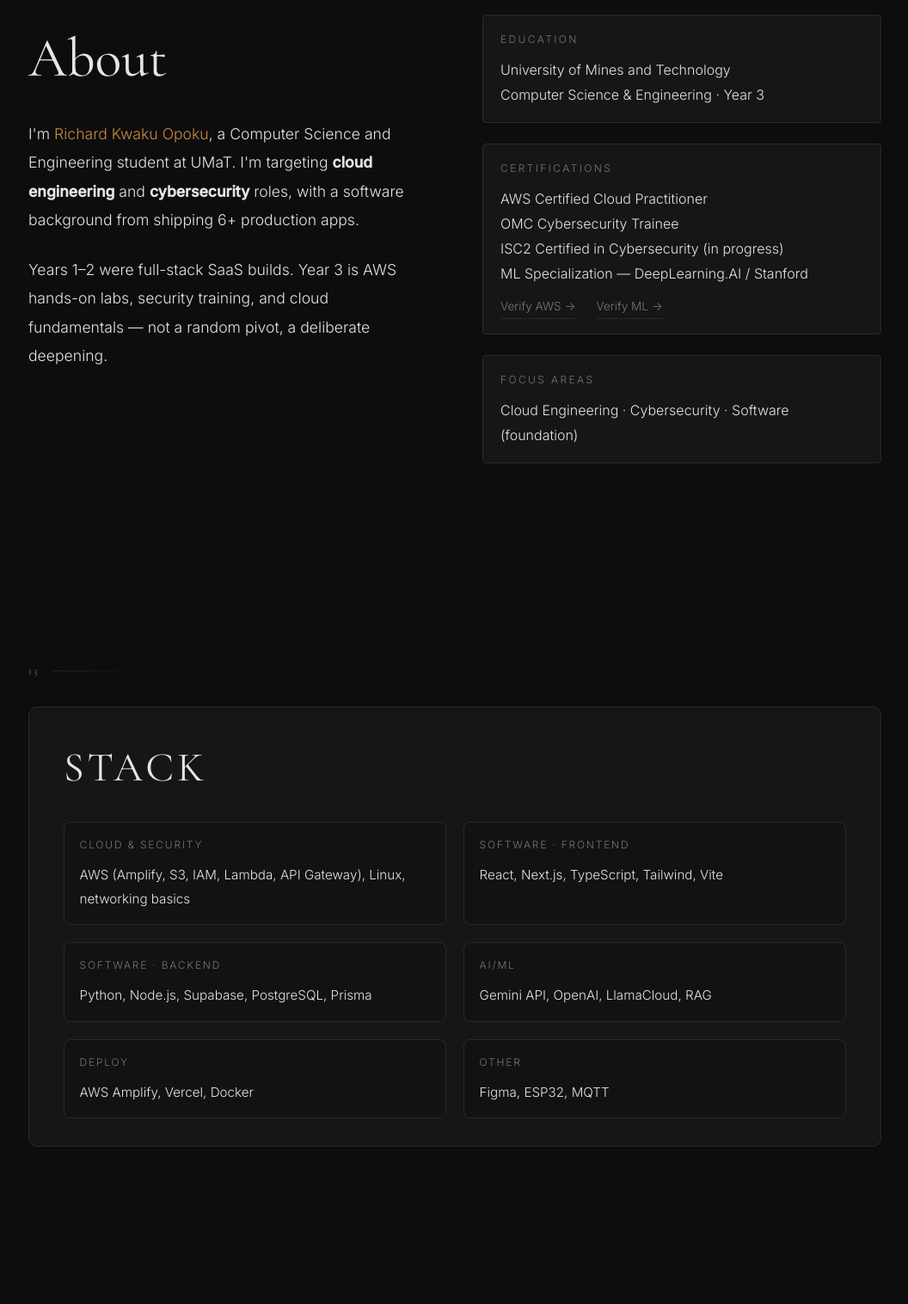
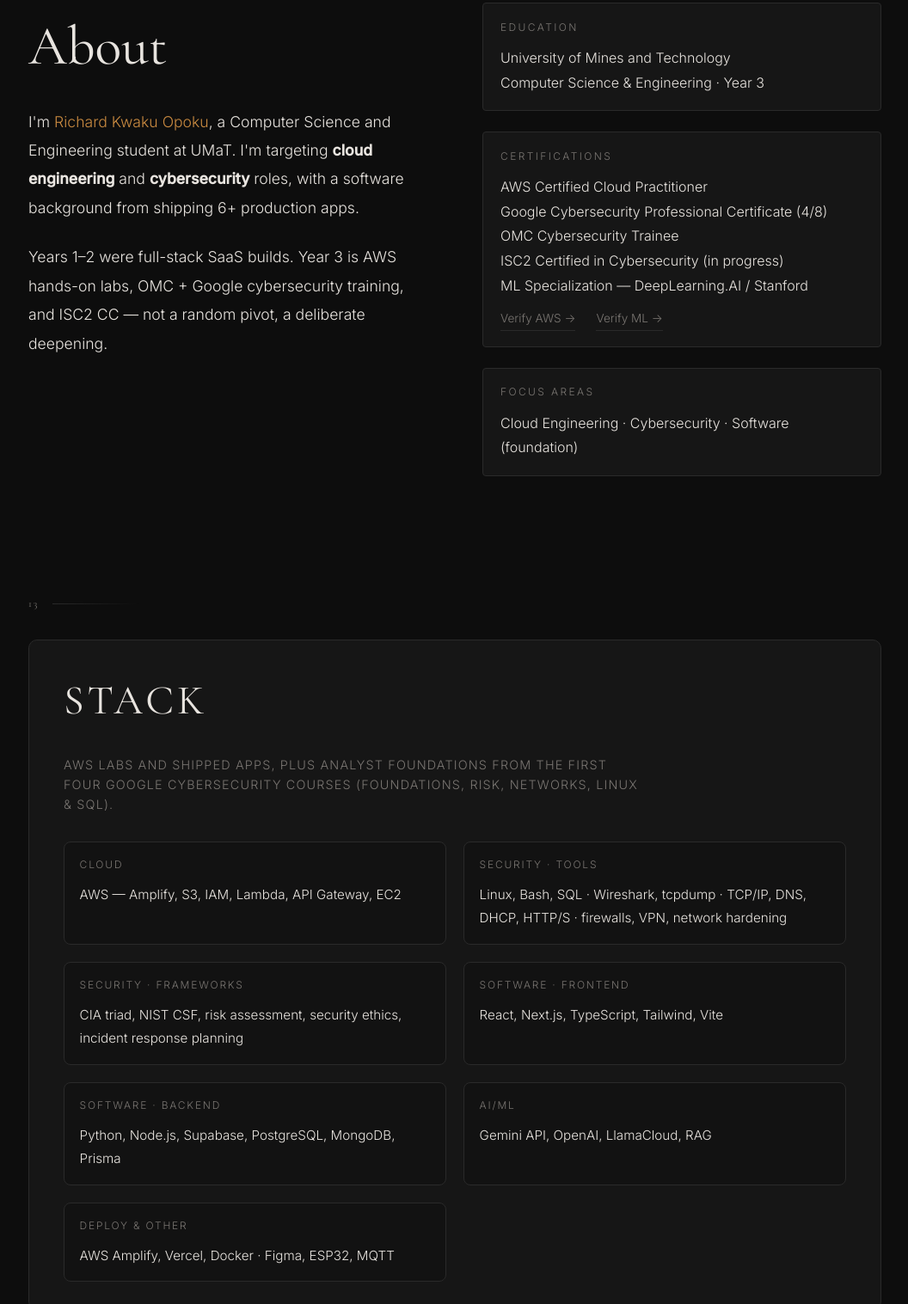
Before and after one commit to iamroidev/iamroidev, a plain HTML site: page index.html in a window 1280 px wide. Shown: the part 8982-10499 px from the top of the page at 86% size, without its empty margins (127-1183 px from the left). Drawn offline with nearby package versions, Linux system fonts and the light colour scheme.

Commit message:
Add Google Cybersecurity course tools to portfolio stack.
Reflect Linux, Bash, SQL, Wireshark, networking, and security frameworks from the first four certificate courses on the Stack and About slides.

```diff
--- a/index.html
+++ b/index.html
@@ -410,7 +410,7 @@
                     <div class="about-intro">
                         <h2>About</h2>
                         <p>I'm <span style="color:#C98A40">Richard Kwaku Opoku</span>, a Computer Science and Engineering student at UMaT. I'm targeting <strong>cloud engineering</strong> and <strong>cybersecurity</strong> roles, with a software background from shipping 6+ production apps.</p>
-                        <p style="margin-top:1.5rem">Years 1–2 were full-stack SaaS builds. Year 3 is AWS hands-on labs, security training, and cloud fundamentals — not a random pivot, a deliberate deepening.</p>
+                        <p style="margin-top:1.5rem">Years 1–2 were full-stack SaaS builds. Year 3 is AWS hands-on labs, OMC + Google cybersecurity training, and ISC2 CC — not a random pivot, a deliberate deepening.</p>
                     </div>
                     <div class="about-details">
                         <div class="detail-block">
@@ -419,7 +419,7 @@
                         </div>
                         <div class="detail-block">
                             <p class="detail-label">Certifications</p>
-                            <p class="detail-text">AWS Certified Cloud Practitioner<br>OMC Cybersecurity Trainee<br>ISC2 Certified in Cybersecurity (in progress)<br>ML Specialization — DeepLearning.AI / Stanford</p>
+                            <p class="detail-text">AWS Certified Cloud Practitioner<br>Google Cybersecurity Professional Certificate (4/8)<br>OMC Cybersecurity Trainee<br>ISC2 Certified in Cybersecurity (in progress)<br>ML Specialization — DeepLearning.AI / Stanford</p>
                             <div class="cert-links">
                                 <a href="https://www.credly.com/badges/0de7d0e0-e0b0-436c-84ac-8b52919ed987/public_url" target="_blank" rel="noopener">Verify AWS →</a>
                                 <a href="https://coursera.org/share/099b28416aa04c09512a4d1fb1e9cc81" target="_blank" rel="noopener">Verify ML →</a>
@@ -441,10 +441,19 @@
                 <div class="slide-body stack-only">
                     <div class="stack-section">
                         <h2>Stack</h2>
+                        <p class="section-leadin" style="margin-bottom:2rem;max-width:42rem">AWS labs and shipped apps, plus analyst foundations from the first four Google Cybersecurity courses (Foundations, Risk, Networks, Linux &amp; SQL).</p>
                         <div class="stack-columns">
                             <div class="stack-col">
-                                <p class="stack-label">Cloud & Security</p>
-                                <p class="stack-items">AWS (Amplify, S3, IAM, Lambda, API Gateway), Linux, networking basics</p>
+                                <p class="stack-label">Cloud</p>
+                                <p class="stack-items">AWS — Amplify, S3, IAM, Lambda, API Gateway, EC2</p>
+                            </div>
+                            <div class="stack-col">
+                                <p class="stack-label">Security · Tools</p>
+                                <p class="stack-items">Linux, Bash, SQL · Wireshark, tcpdump · TCP/IP, DNS, DHCP, HTTP/S · firewalls, VPN, network hardening</p>
+                            </div>
+                            <div class="stack-col">
+                                <p class="stack-label">Security · Frameworks</p>
+                                <p class="stack-items">CIA triad, NIST CSF, risk assessment, security ethics, incident response planning</p>
                             </div>
                             <div class="stack-col">
                                 <p class="stack-label">Software · Frontend</p>
@@ -452,19 +461,15 @@
                             </div>
                             <div class="stack-col">
                                 <p class="stack-label">Software · Backend</p>
-                                <p class="stack-items">Python, Node.js, Supabase, PostgreSQL, Prisma</p>
+                                <p class="stack-items">Python, Node.js, Supabase, PostgreSQL, MongoDB, Prisma</p>
                             </div>
                             <div class="stack-col">
                                 <p class="stack-label">AI/ML</p>
                                 <p class="stack-items">Gemini API, OpenAI, LlamaCloud, RAG</p>
                             </div>
                             <div class="stack-col">
-                                <p class="stack-label">Deploy</p>
-                                <p class="stack-items">AWS Amplify, Vercel, Docker</p>
-                            </div>
-                            <div class="stack-col">
-                                <p class="stack-label">Other</p>
-                                <p class="stack-items">Figma, ESP32, MQTT</p>
+                                <p class="stack-label">Deploy &amp; Other</p>
+                                <p class="stack-items">AWS Amplify, Vercel, Docker · Figma, ESP32, MQTT</p>
                             </div>
                         </div>
                     </div>
```
